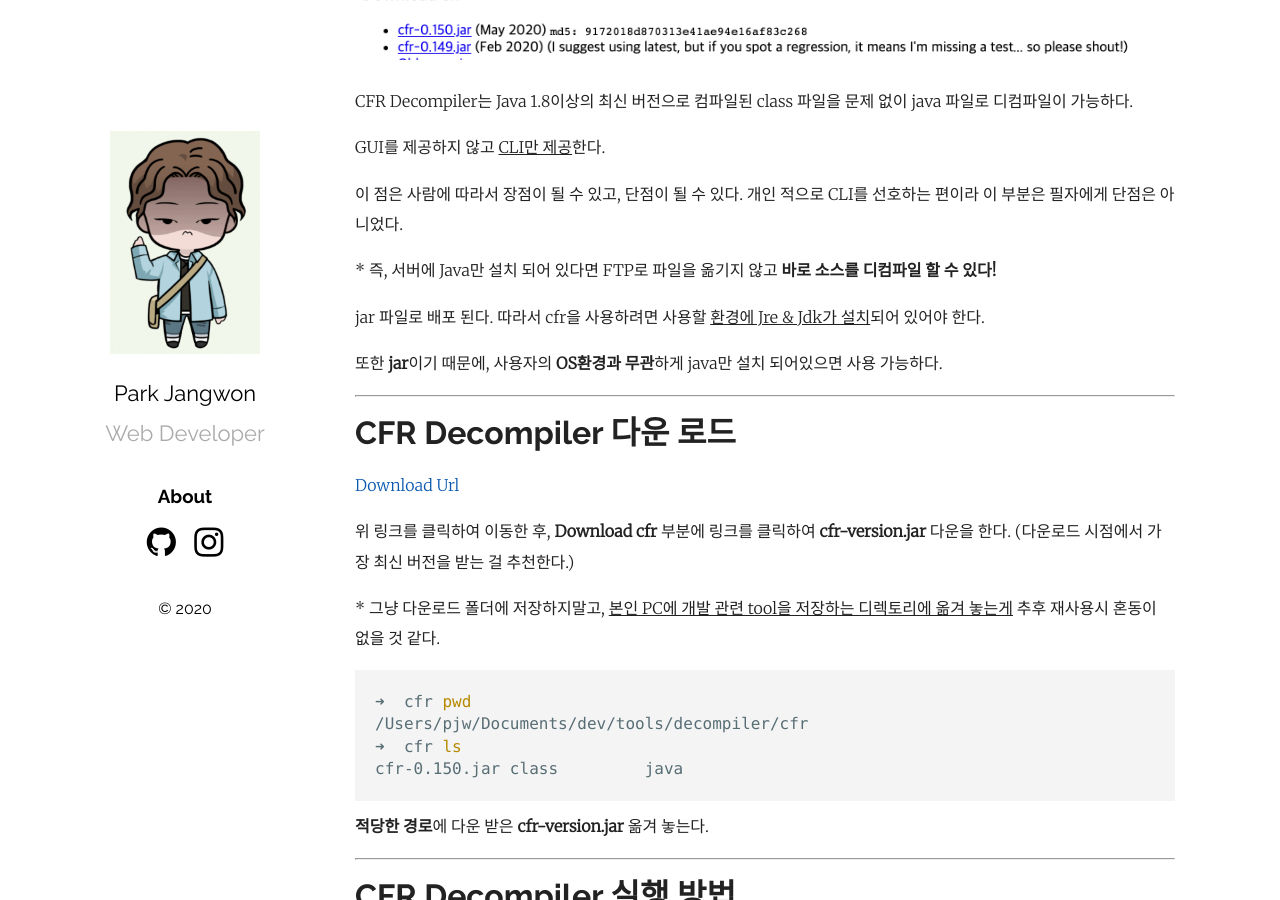
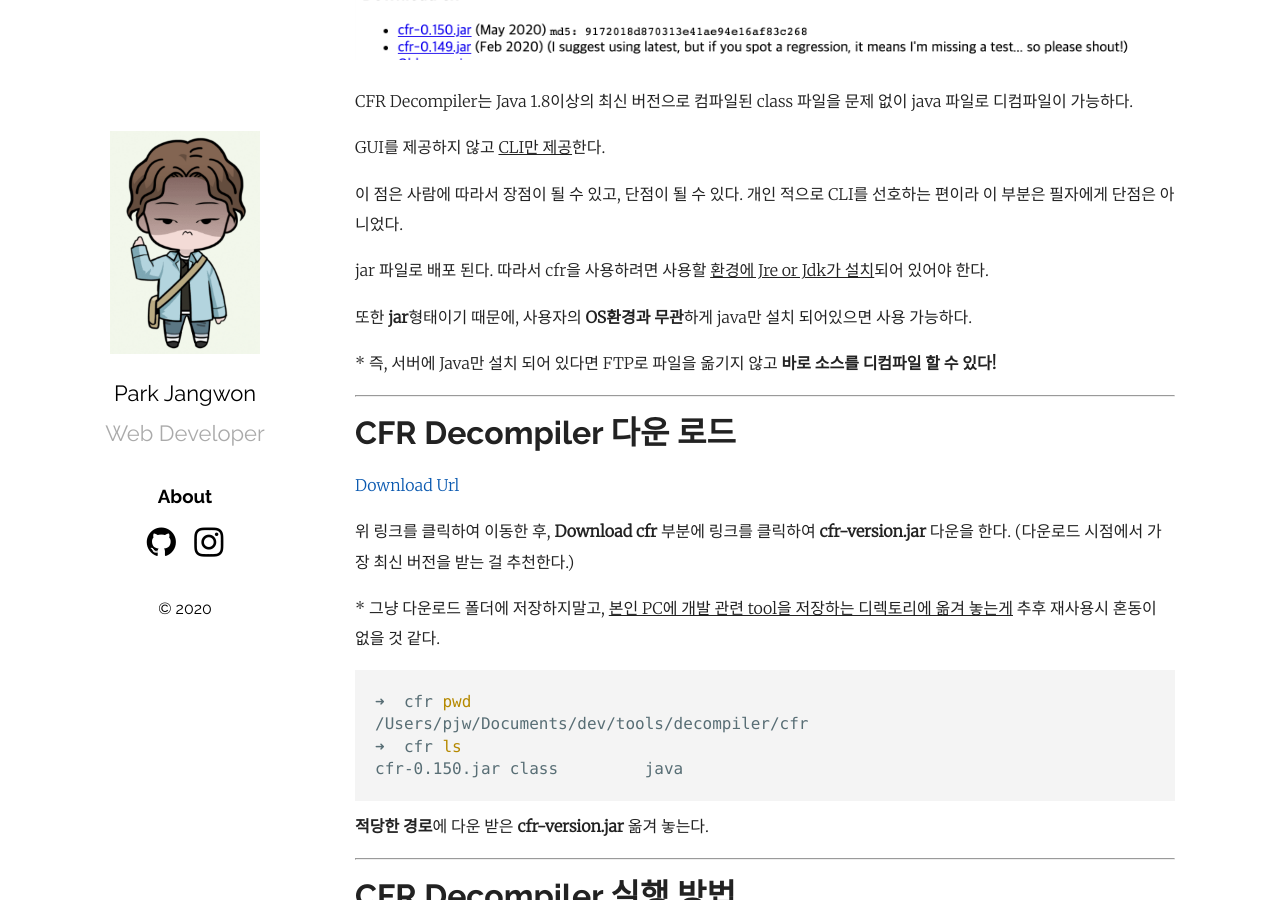
Before and after one commit to parkjangwon/parkjangwon.github.io, a Jekyll site: the page built from _posts/2020-08-14-Java-Decompiler-소개-CFR-Decompiler.md, in a window 1280 px wide and 900 px high, scrolled down 845 px. Built offline with Jekyll 4.4.1, drawn with Linux system fonts in a browser that asks for light colours; comment, search, counter and statistics services are not loaded.

Commit message:
modify posts

```diff
--- a/_posts/2020-08-14-Java-Decompiler-소개-CFR-Decompiler.md
+++ b/_posts/2020-08-14-Java-Decompiler-소개-CFR-Decompiler.md
@@ -24,11 +24,11 @@
 
 이 점은 사람에 따라서 장점이 될 수 있고, 단점이 될 수 있다. 개인 적으로 CLI를 선호하는 편이라 이 부분은 필자에게 단점은 아니었다.
 
+jar 파일로 배포 된다. 따라서 cfr을 사용하려면 사용할 <U>환경에 Jre or Jdk가 설치</U>되어 있어야 한다.
+
+또한 **jar**형태이기 때문에, 사용자의 **OS환경과 무관**하게 java만 설치 되어있으면 사용 가능하다.
+
 \* 즉, 서버에 Java만 설치 되어 있다면 FTP로 파일을 옮기지 않고 **바로 소스를 디컴파일 할 수 있다!**
-
-jar 파일로 배포 된다. 따라서 cfr을 사용하려면 사용할 <U>환경에 Jre & Jdk가 설치</U>되어 있어야 한다.
-
-또한 **jar**이기 때문에, 사용자의 **OS환경과 무관**하게 java만 설치 되어있으면 사용 가능하다.
 
 ---
 
```
Also changed, not shown: 3 other files.
